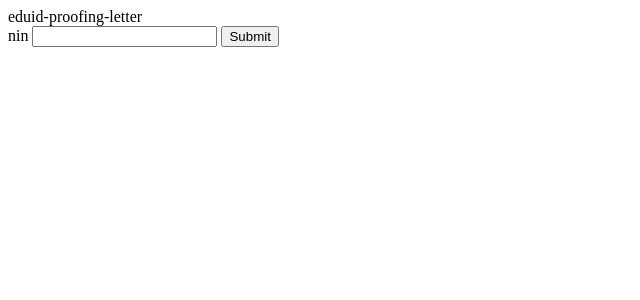
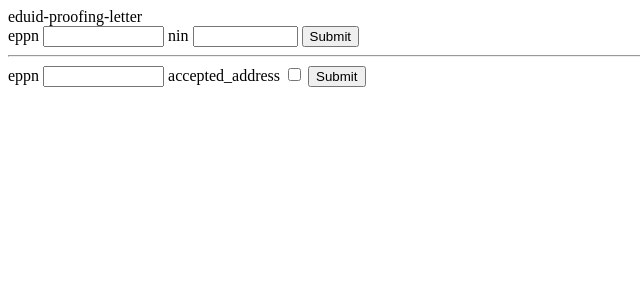
Before and after one commit to SUNET/eduid-idproofing-letter, a Flask app: page / in a window 1280 px wide. Shown: the top 300 px of the page, without its empty margins (0-640 px from the left). Run offline with Flask 2, Linux system fonts and the light colour scheme; parts of the project's set-up code (start-up, migrations or seed data) failed here and were passed over; some libraries are stand-ins or nearby versions.

Commit message:
Ugly hacks due to db problems

```diff
--- a/idproofing_letter/__init__.py
+++ b/idproofing_letter/__init__.py
@@ -34,8 +34,7 @@
 from __future__ import absolute_import
 
 from flask import Flask
-from flask import g, request, render_template, jsonify, url_for
-from flask_wtf.csrf import CsrfProtect, generate_csrf
+from flask_wtf.csrf import CsrfProtect
 from werkzeug.local import LocalProxy
 
 from idproofing_letter.exceptions import ApiException
@@ -52,4 +51,5 @@ csrf = CsrfProtect(app)
 userdb = LocalProxy(get_userdb)
 proofingdb = LocalProxy(get_proofingdb)
 
+# views needs to be imported after app init due to circular dependency
 import idproofing_letter.views
--- /dev/null
+++ b/idproofing_letter/celery_mock.py
@@ -0,0 +1,26 @@
+# -*- coding: utf-8 -*-
+
+from collections import OrderedDict
+
+__author__ = 'lundberg'
+
+def get_postal_address(nin):
+        result = OrderedDict([
+            (u'Name', OrderedDict([
+                (u'GivenNameMarking', u'20'), (u'GivenName', u'Testaren Test'),
+                (u'SurName', u'Testsson')])),
+            (u'OfficialAddress', OrderedDict([(u'Address2', u'\xd6RGATAN 79 LGH 10'),
+                                              (u'PostalCode', u'12345'),
+                                              (u'City', u'LANDET')]))
+        ])
+        return result
+
+def get_formatted_address(nin):
+    postal_address = get_postal_address(nin)
+    # TODO: Take GivenNameMarking in to account
+    lines = list()
+    lines.append(u'{GivenName} {SurName}'.format(**postal_address.get('Name')))
+    # TODO: Take eventual CareOf and Address1(?) in to account
+    lines.append(u'{}'.format(postal_address.get('OfficialAddress').get('Address2')))
+    lines.append(u'{PostalCode} {City}'.format(**postal_address.get('OfficialAddress')))
+    return lines
--- a/idproofing_letter/forms.py
+++ b/idproofing_letter/forms.py
@@ -2,8 +2,8 @@
 
 import re
 from flask_wtf import Form
-from wtforms import StringField
-from wtforms.validators import regexp
+from wtforms import StringField, BooleanField
+from wtforms.validators import regexp, required
 
 __author__ = 'lundberg'
 
@@ -12,4 +12,10 @@ nin_re = re.compile(r'^(18|19|20)\d{2}(0[1-9]|1[0-2])\d{2}\d{4}$')
 
 class NinForm(Form):
 
+    eppn = StringField(u'eppn', validators=[required()])  # Dev
     nin = StringField(u'nin', validators=[regexp(nin_re, message="nin needs to be formatted as 18|19|20yymmddxxxx")])
+
+class AcceptAddressForm(Form):
+
+    eppn = StringField(u'eppn', validators=[required()])  # Dev
+    accepted_address = BooleanField(u'accepted_address', validators=[required()])
--- a/idproofing_letter/templates/index.html
+++ b/idproofing_letter/templates/index.html
@@ -7,8 +7,16 @@
 <body>
 {{ message }}
 <form method="POST" action="/get-address">
-    {{ form.hidden_tag() }}
-    {{ form.nin.label }} {{ form.nin(size=20) }}
+    {{ form1.hidden_tag() }}
+    {{ form1.eppn.label }} {{ form1.eppn(size=12) }}
+    {{ form1.nin.label }} {{ form1.nin(size=10) }}
+    <input type="submit" value="Submit">
+</form>
+<hr>
+<form method="POST" action="/send-letter">
+    {{ form2.hidden_tag() }}
+    {{ form2.eppn.label }} {{ form2.eppn(size=12) }}
+    {{ form2.accepted_address.label }} {{ form2.accepted_address() }}
     <input type="submit" value="Submit">
 </form>
 </body>
--- a/idproofing_letter/views.py
+++ b/idproofing_letter/views.py
@@ -3,35 +3,57 @@
 from __future__ import absolute_import
 
 from flask import g, request, render_template, jsonify, url_for
-from flask_wtf.csrf import CsrfProtect, generate_csrf
+from flask_wtf.csrf import generate_csrf
+
+from eduid_userdb.proofing import LetterNinProofingUserDB, LetterNinProofingUser
 
 from idproofing_letter import app, csrf
 from idproofing_letter.exceptions import ApiException
-from idproofing_letter.forms import NinForm
+from idproofing_letter.forms import NinForm, AcceptAddressForm
 
+# Dev mocks
+from idproofing_letter import celery_mock
+from eduid_userdb.testing import MockedUserDB
+MOCK_USERDB = MockedUserDB()
+MOCK_PROOFINGDB = {}
 
 __author__ = 'lundberg'
 
 @app.route('/')
 def index():
     # A view for developing, should not be exposed in production
-    return render_template('index.html', message='eduid-proofing-letter', form=NinForm())
+    return render_template('index.html', message='eduid-proofing-letter', form1=NinForm(), form2=AcceptAddressForm())
+
+@app.route('/db')
+def db():
+    # A view for developing, should not be exposed in production
+    return render_template('db.html', message='eduid-proofing-letter', users=MOCK_PROOFINGDB)
 
 
 @app.route('/get-address', methods=['GET', 'POST'])
 def get_address():
     # TODO: Authenticate user
+    user = MOCK_USERDB.get_user('johnsmith@example.com')
     form = NinForm()
 
     if request.method == 'POST':
-        ret = {
-            'endpoint': url_for('send_letter', _external=True),
-            'csrf': generate_csrf(),
-            'expected_fields': ''  # Do we want expected_fields?
-        }                                                   # Dev
         if form.validate_on_submit():
+            ret = dict()
+            ret.update({
+                'endpoint': url_for('send_letter', _external=True),
+                'csrf': generate_csrf(),
+                'expected_fields': AcceptAddressForm()._fields.keys()  # Do we want expected_fields?
+            })
             # TODO: Lookup official address via Navet and return address for confirmation
-            # TODO: Save a  LetterNinProofingUser to proofingdb
+            ret['official_address'] = celery_mock.get_formatted_address(form.nin.data)
+            # TODO: Save a LetterNinProofingUser to proofingdb
+            proofing_user = LetterNinProofingUser({
+                'user_id': user.user_id,
+                'nin': form.nin.data,
+                'verification_code': 'abc{!s}'.format(len(MOCK_PROOFINGDB.keys()) + 1)
+            })
+            app.logger.debug(proofing_user)
+            MOCK_PROOFINGDB[len(MOCK_PROOFINGDB.keys()) + 1] = proofing_user.to_dict()
             return jsonify(ret)
         raise ApiException({'errors': form.errors}, status_code=400)
     else:
@@ -49,8 +71,22 @@ def get_address():
 @app.route('/send-letter', methods=['POST'])
 def send_letter():
     # TODO: Authenticate user
-    # TODO: If user accepted the official address and data saved in db checks out, ask {service_provider} to send letter
-    return jsonify({'success': True})
+    user = MOCK_USERDB.get_user('johnsmith@example.com')
+    form = AcceptAddressForm()
+    if form.validate_on_submit():
+        # TODO: If user accepted the official address and data saved in db checks out,
+        for key, proofing_user in MOCK_PROOFINGDB.items():
+            if proofing_user['user_id'] == user.user_id:
+                mock_db_id = key
+                proofing_user = LetterNinProofingUser(proofing_user)
+                break
+        # TODO: Ask {service_provider} to send letter
+        proofing_user.proofing_letter.is_sent = True
+        MOCK_PROOFINGDB[mock_db_id] = proofing_user.to_dict()
+        success = form.accepted_address.data
+    else:
+        raise ApiException({'errors': form.errors}, status_code=400)
+    return jsonify({'success': success})
 
 
 @csrf.error_handler
```
Also changed, not shown: idproofing_letter/templates/db.html (added, +16 -0 lines).
